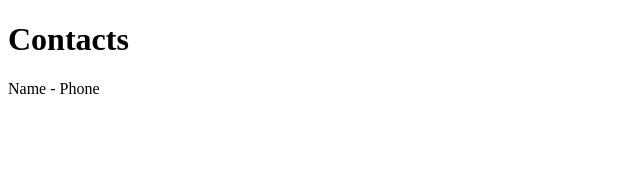
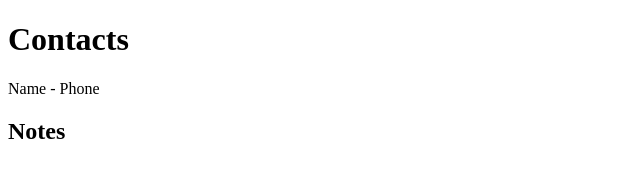
Before and after one commit to anandthakur1312/com.bread.demo, a plain HTML site: page WebContent/contacts.html in a window 1280 px wide. Shown: the full height of the page, 0-640 px from the left. Drawn offline with Linux system fonts and the light colour scheme.

Commit message:
Added Notes - Finished Coding

```diff
--- a/WebContent/contacts.html
+++ b/WebContent/contacts.html
@@ -8,5 +8,7 @@
 	<h1>Contacts</h1>
 	<p>Name - Phone</p>
 
+	<h2>Notes</h2>
+
 </body>
 </html>
```
